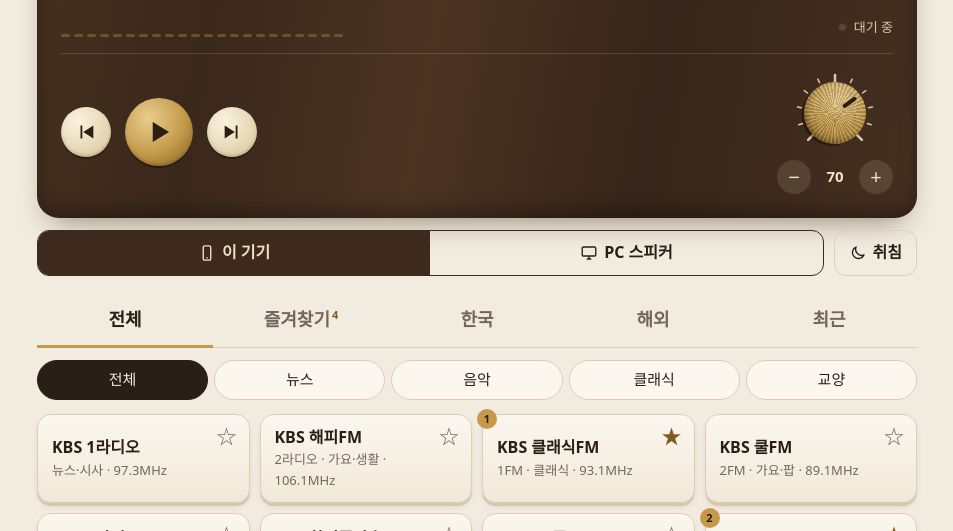
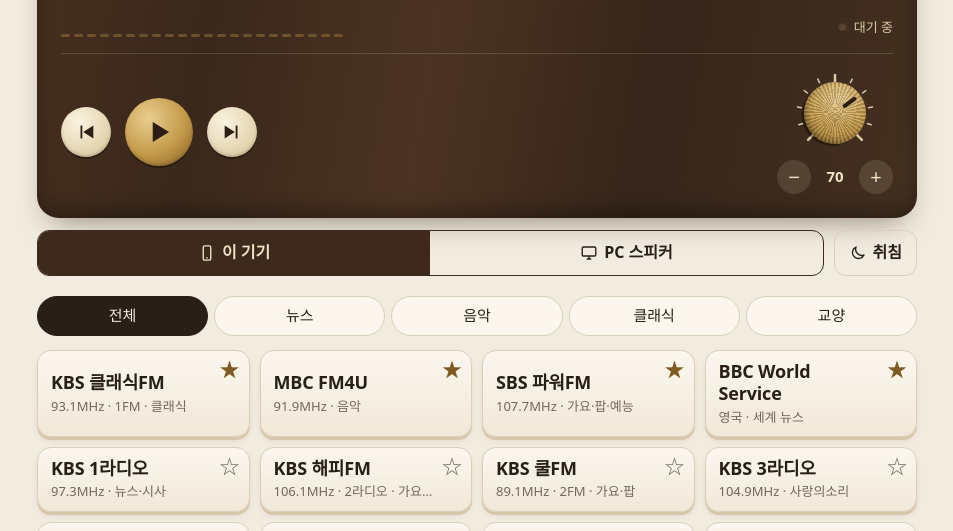
Before and after one commit to ssangku2-tech/my-radio, a plain HTML site: page index.html in a window 1280 px wide. Shown: the part 269-800 px from the top of the page, without its empty margins (163-1116 px from the left). Drawn offline with nearby package versions, Linux system fonts and the light colour scheme; a web font is replaced by a local one.

Commit message:
채널 카드 작게·이름 크게, 묶음 탭과 즐겨찾기 번호 삭제
- 카드 높이를 줄이고 채널명 18px(폰 17px), 설명은 한 줄에 주파수 먼저
- 전체·즐겨찾기·한국·해외·최근 탭 삭제: 즐겨찾기한 채널이 목록 맨 앞에
- 즐겨찾기 번호 배지 삭제

Co-Authored-By: Claude Opus 5.5 <noreply@anthropic.com>

```diff
--- a/index.html
+++ b/index.html
@@ -105,7 +105,6 @@ button{cursor:pointer;-webkit-tap-highlight-color:transparent}
 .slp:focus-within{outline:3px solid #2f7cf6;outline-offset:2px}
 .status{max-width:880px;margin:8px auto 0;font-size:13px;color:var(--mute);display:flex;gap:4px 12px;flex-wrap:wrap}.status:not(:has(span:not(:empty))){display:none}
 /* 탭: 한 줄, 크게 */
-.tabs{display:grid;grid-template-columns:repeat(5,minmax(0,1fr));border-bottom:1px solid var(--line);margin-bottom:12px}
 .tabs::-webkit-scrollbar,.chips::-webkit-scrollbar{display:none}
 .tab{background:none;border:0;border-bottom:3px solid transparent;padding:10px 0 11px;font-size:18px;font-weight:700;color:var(--mute);white-space:nowrap;margin-bottom:-1px;text-align:center}
 .tab sup{font-size:11px;margin-left:2px;color:var(--brass-d)}
@@ -122,15 +121,15 @@ button{cursor:pointer;-webkit-tap-highlight-color:transparent}
 .search{width:100%;border:1px solid var(--line);border-radius:12px;padding:10px 14px;min-height:44px;background:var(--card);font-size:16px}
 /* 채널 카드 */
 .grid{display:grid;grid-template-columns:repeat(auto-fill,minmax(200px,1fr));gap:10px}
-.st{position:relative;text-align:left;background:linear-gradient(var(--card),light-dark(#f1e8d8,#1b1510));border:1px solid var(--line);border-radius:14px;padding:12px 44px 12px 14px;min-height:74px;display:flex;flex-direction:column;justify-content:center;gap:2px;cursor:pointer;box-shadow:0 3px 0 light-dark(#d6c6aa,#0c0907),0 4px 8px -4px rgba(60,40,20,.25);transition:transform .08s,box-shadow .08s;user-select:none;-webkit-user-select:none}
+.st{position:relative;text-align:left;background:linear-gradient(var(--card),light-dark(#f1e8d8,#1b1510));border:1px solid var(--line);border-radius:14px;padding:9px 38px 9px 13px;min-height:60px;display:flex;flex-direction:column;justify-content:center;gap:2px;cursor:pointer;box-shadow:0 3px 0 light-dark(#d6c6aa,#0c0907),0 4px 8px -4px rgba(60,40,20,.25);transition:transform .08s,box-shadow .08s;user-select:none;-webkit-user-select:none}
 .st:active{transform:translateY(2px);box-shadow:0 1px 0 light-dark(#d6c6aa,#0c0907)}
 .st:hover{border-color:var(--brass)}
 .st.cur{border-color:var(--wal2);background:linear-gradient(#4a3324,#3a281b);color:var(--ivory);transform:translateY(2px);box-shadow:0 1px 0 #1d140d,inset 0 2px 4px rgba(0,0,0,.35)}
 .st.cur span{color:#d9c9a6}.st.cur .fav{color:#d9c9a6}.st.cur .fav.on{color:var(--brass-l)}
-.st b{font-size:16px;line-height:1.3}
-.st span{font-size:13px;color:var(--mute);display:-webkit-box;-webkit-line-clamp:2;-webkit-box-orient:vertical;overflow:hidden}
+.st b{font-size:18px;line-height:1.25;letter-spacing:-.01em}
+.st span{font-size:13px;color:var(--mute);display:-webkit-box;-webkit-line-clamp:1;-webkit-box-orient:vertical;overflow:hidden}
 .st .num{position:absolute;left:-6px;top:-6px;width:20px;height:20px;border-radius:50%;font-size:11px;font-weight:700;background:var(--brass);color:var(--wal2);display:grid;place-items:center}
-.fav{position:absolute;right:2px;top:2px;width:40px;height:40px;border:0;background:none;border-radius:10px;color:var(--mute);font-size:20px;line-height:1}
+.fav{position:absolute;right:0;top:0;width:38px;height:38px;border:0;background:none;border-radius:10px;color:var(--mute);font-size:20px;line-height:1}
 .fav.on{color:var(--brass-d)}
 :root:not([data-theme=light]) .fav.on{color:light-dark(var(--brass-d),var(--brass))}
 .empty{color:var(--mute);padding:20px 0}
@@ -157,7 +156,7 @@ footer{color:var(--mute);font-size:13px}
  .dial{height:52px}.now{margin-top:14px}.meter{height:18px;margin:10px 0 12px}
  .panel{gap:8px;padding-top:12px}.transport{gap:10px}.rb{width:46px;height:46px}.rb.big{width:62px;height:62px}
  .kwrap{width:78px;height:78px}.knob{width:56px;height:56px}.vstep{width:32px;height:32px}.vnum{min-width:38px}
- .grid{grid-template-columns:repeat(2,minmax(0,1fr));gap:8px}.st{padding:10px 38px 10px 12px;min-height:70px}.st b{font-size:15px}
+ .grid{grid-template-columns:repeat(2,minmax(0,1fr));gap:8px}.st{padding:8px 34px 8px 11px;min-height:56px}.st b{font-size:17px}.st span{font-size:12px}
  .tab{font-size:16px}.top h1{font-size:18px}.slp{padding:0 12px}
  .clock{display:none}.inst{min-height:36px;padding:6px 14px;font-size:14px}.chip{font-size:14px}}
 @media(max-width:360px){.tab{font-size:15px}.slp span{display:none}}
@@ -202,7 +201,6 @@ footer{color:var(--mute);font-size:13px}
 
 <section class="band" style="padding-top:12px">
  <div class="wrap">
-  <div class="tabs" id="tabs" role="tablist" aria-label="채널 묶음"></div>
   <div class="chips" id="chips" aria-label="장르"></div>
   <div class="grid" id="grid"></div>
  </div>
@@ -301,26 +299,20 @@ const roScale=new ResizeObserver(()=>{drawScale();if(cur)setNeedle(cur)});roScal
 $('#meter').innerHTML=Array.from({length:22},(_,i)=>`<i style="animation-delay:${(i*137%600)/1000}s;animation-duration:${0.5+(i*53%50)/100}s"></i>`).join('');
 
 // 목록
-const TABS=[['all','전체'],['fav','즐겨찾기'],['kr','한국'],['en','해외'],['recent','최근']];
-if(!TABS.some(t=>t[0]===tab))tab='all';
+tab='all';
 const CATS=[['all','전체'],['news','뉴스'],['music','음악'],['classic','클래식'],['talk','교양']];
-const listNow=()=>{let l;
- if(tab==='fav')l=favs.map(byId).filter(Boolean);
- else if(tab==='recent')l=recent.map(byId).filter(Boolean);
- else l=all().filter(s=>tab==='all'||s.g===tab);
+const listNow=()=>{
+ const fv=favs.map(byId).filter(Boolean);let l=fv.concat(all().filter(s=>!favs.includes(s.id)));
  if(cat!=='all')l=l.filter(s=>s.c===cat);
- if(q)l=l.filter(s=>(s.n+' '+(s.d||'')).toLowerCase().includes(q));
  return l};
 const render=()=>{
- $('#tabs').innerHTML=TABS.map(([k,v])=>`<button class="tab" data-tab="${k}" aria-pressed="${tab===k}">${v}${k==='fav'&&favs.length?`<sup>${favs.length}</sup>`:''}</button>`).join('');
  $('#chips').innerHTML=CATS.map(([k,v])=>`<button class="chip" data-cat="${k}" aria-pressed="${cat===k}">${v}</button>`).join('');
  const l=listNow();
- $('#grid').innerHTML=l.length?l.map(s=>{const fi=favs.indexOf(s.id);return `<div class="st${cur&&cur.id===s.id?' cur':''}" role="button" tabindex="0" data-id="${esc(s.id)}">${fi>-1&&fi<9?`<span class="num">${fi+1}</span>`:''}<b>${esc(s.n)}</b><span>${esc(s.d||'')}</span><button class="fav${fi>-1?' on':''}" data-fav="${esc(s.id)}" aria-label="즐겨찾기">${fi>-1?'★':'☆'}</button></div>`}).join('')
+ $('#grid').innerHTML=l.length?l.map(s=>{const fi=favs.indexOf(s.id);return `<div class="st${cur&&cur.id===s.id?' cur':''}" role="button" tabindex="0" data-id="${esc(s.id)}"><b>${esc(s.n)}</b><span>${esc((s.d||'').replace(/^(.*?)\s*·\s*(\d+\.\d\s*MHz)$/,'$2 · $1'))}</span><button class="fav${fi>-1?' on':''}" data-fav="${esc(s.id)}" aria-label="즐겨찾기">${fi>-1?'★':'☆'}</button></div>`}).join('')
  :`<div class="empty">${tab==='fav'?'채널 카드의 ☆을 누르면 여기에 모입니다.':'맞는 채널이 없어요.'}</div>`;
  $('#favNow').classList.toggle('on',!!cur&&favs.includes(cur.id));
 };
 document.addEventListener('click',e=>{
- const t=e.target.closest('[data-tab]');if(t){tab=t.dataset.tab;save('tab',tab);render();return}
  const c=e.target.closest('[data-cat]');if(c){cat=c.dataset.cat;render();return}
  const f=e.target.closest('[data-fav]');if(f){toggleFav(f.dataset.fav);return}
  const s=e.target.closest('.st');if(s){const st=byId(s.dataset.id);if(cur&&cur.id===st.id&&playing)stop();else play(st)}
@@ -475,7 +467,6 @@ $('#grid').addEventListener('contextmenu',e=>{const s=e.target.closest('.st');if
  mine=mine.filter(m=>m.id!==s.dataset.id);favs=favs.filter(f=>f!==s.dataset.id);save('mine',mine);save('favs',favs);render();toast('지웠어요')});
 
 const last=byId(load('last',''));if(last){cur=last;setNeedle(last);$('#nowName').textContent=last.n;$('#nowDesc').textContent='▶ 를 누르면 이어서 듣습니다.'}
-if(location.hash==='#fav'){tab='fav'}
 render();
 if(location.hash==='#resume'&&last){play(last)}
 
--- a/sw.js
+++ b/sw.js
@@ -1,6 +1,6 @@
 // 나만의 라디오 service worker: 앱 화면은 캐시해서 빨리 뜨고 오프라인에서도 열리게,
 // 방송 스트림·방송사 API는 절대 캐시하지 않음.
-const CACHE = 'my-radio-v5';
+const CACHE = 'my-radio-v6';
 const SHELL = ['./', './index.html', './manifest.webmanifest', './icons/icon.svg', './icons/icon-192.png', './icons/icon-512.png',
   'https://cdn.jsdelivr.net/npm/hls.js@1.5.17/dist/hls.min.js'];
 
```
